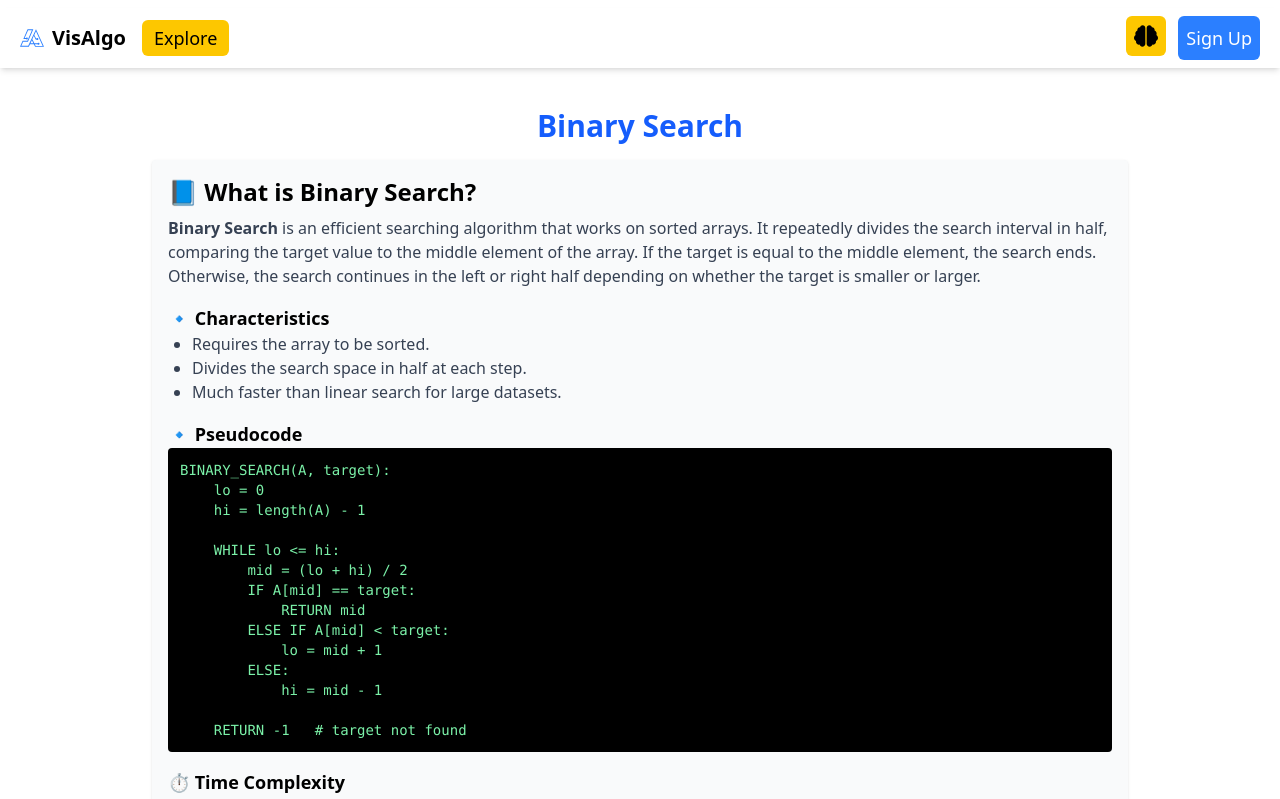
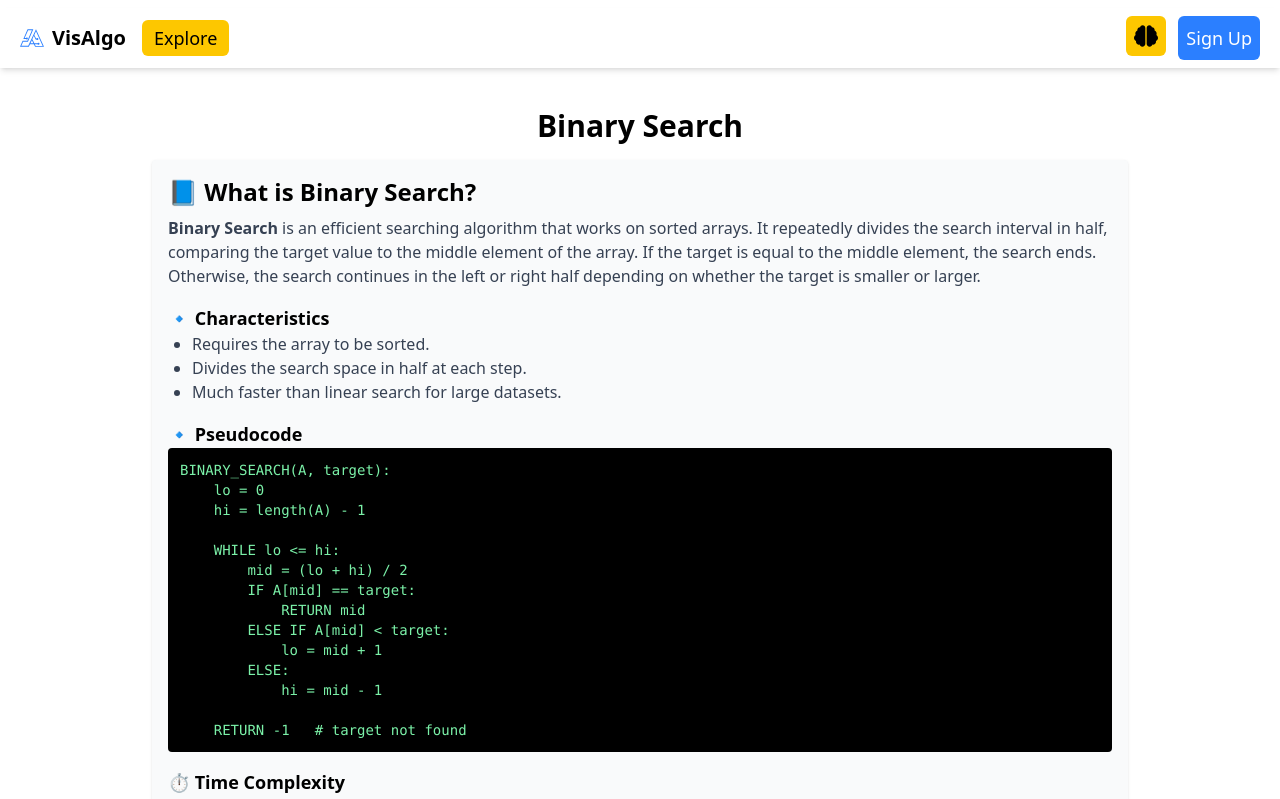
Before and after one commit to s-a-m-e-e-m/VisAlgo, a React (Vite) app in the folder frontend/: page /binarysearch in a window 1280 px wide. Shown: the top 799 px of the page. Built offline with nearby package versions, Linux system fonts and the light colour scheme; no server answers.

Commit message:
Binary search page responsitivity fixed

```diff
--- a/frontend/src/seraching/BinarySearch.jsx
+++ b/frontend/src/seraching/BinarySearch.jsx
@@ -69,7 +69,7 @@
     <div className="p-6 flex flex-col items-center space-y-6 max-w-5xl mx-auto">
       <Toaster position="top-center" />
 
-      <h1 className="text-3xl font-bold text-blue-600 mb-4">Binary Search</h1>
+      <h1 className="text-3xl font-bold mb-4">Binary Search</h1>
 
       {/* Theory Section */}
       <div className="bg-gray-50 p-4 rounded shadow mb-6 w-full">
```
